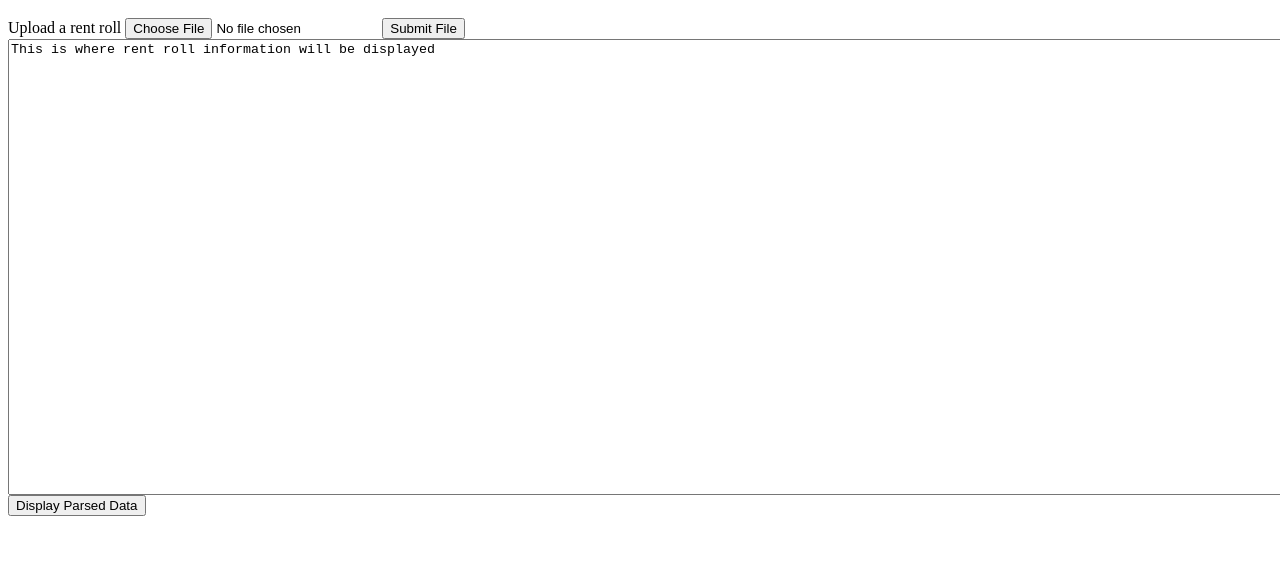
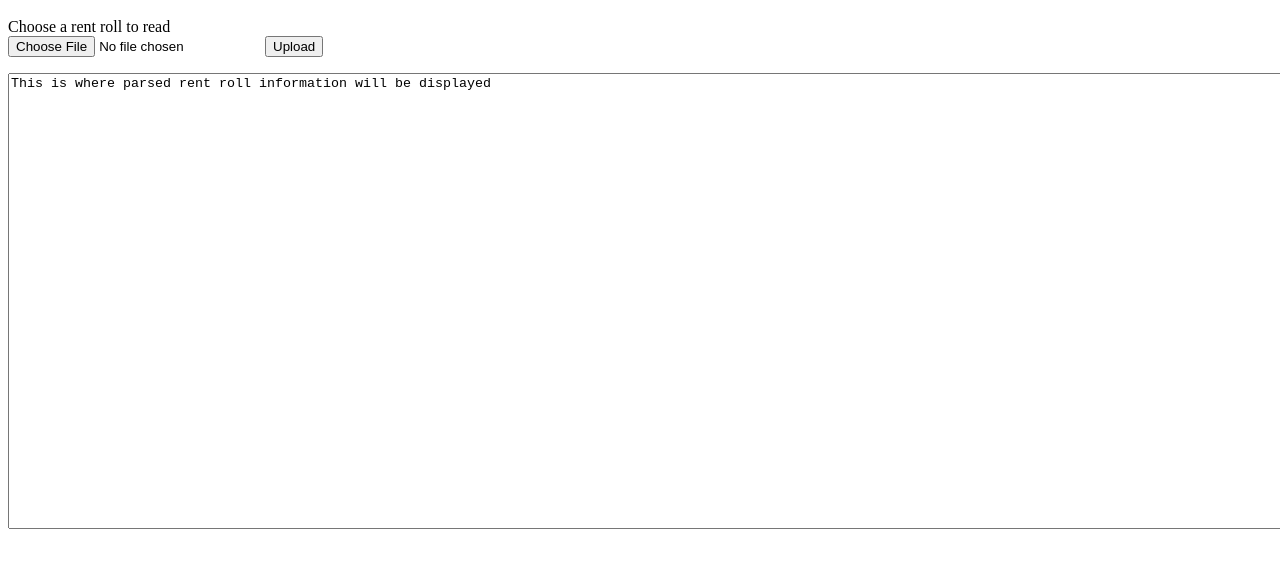
Before and after one commit to evancosmos/RentRollApp, a plain HTML site: page frontend/index.html in a window 1280 px wide. Shown: the part 48-616 px from the top of the page. Drawn offline with Linux system fonts and the light colour scheme.

Commit message:
Major ftb Connection progress

```diff
--- a/frontend/Connection.js
+++ b/frontend/Connection.js
@@ -1,4 +1,6 @@
 //https://tms-dev-blog.com/python-backend-with-javascript-frontend-how-to/
+//https://python.plainenglish.io/how-to-send-a-file-using-javascript-and-python-5038dc39707b
+
 var xhr = null;
 
 getXmlHttpRequestObject = function () {
@@ -39,18 +41,18 @@ function getUsers() {
     xhr.send(null);
 }
 
-function sendData() {
-    dataToSend = document.getElementById('myfile').value;
-    if (!dataToSend) {
-        console.log("Data is empty.");
-        return;
-    }
-    console.log("Sending data: " + dataToSend);
+function sendData(form) {
+    var formData = new FormData(form);
+
+    responseOut = document.getElementById('displayRoll');
+
     xhr = getXmlHttpRequestObject();
     xhr.onreadystatechange = sendDataCallback;
     // asynchronous requests
-    xhr.open("POST", "http://localhost:5000/fileSend", true);
-    xhr.setRequestHeader("Content-Type", "application/json;charset=UTF-8");
+    xhr.open("POST", "http://localhost:5000/fileSend", true); //http://localhost:5000/
+    //xhr.setRequestHeader("Content-Type", "multipart/form-data");
+
     // Send the request over the network
-    xhr.send(dataToSend);
+    xhr.send(formData);
+    getUsers();
 }
--- a/frontend/index.html
+++ b/frontend/index.html
@@ -7,13 +7,14 @@
     <script src="Connection.js"></script>
 
     <body>
-        <label for="myfile">Upload a rent roll</label>
-        <input type="file" id="myfile" name="myfile">
-        <button onclick="sendData()">Submit File</button>
+        <div>Choose a rent roll to read</div>
+        <form enctype = "multipart/form-data" onsubmit="return false;" >
+            <input id="file" type="file" name="static_file" />
+            <button id="upload-button" onclick="sendData(this.form)"> Upload </button>
+        </form>
 
-        <textarea id="displayRoll" rows="30" cols="200">This is where rent roll information will be displayed</textarea>
+        <textarea id="displayRoll" rows="30" cols="200">This is where parsed rent roll information will be displayed</textarea>
 
-        <button onclick="getUsers()">Display Parsed Data</button>
     </body>
 
 </html>
```
Also changed, not shown: 1 other file.
